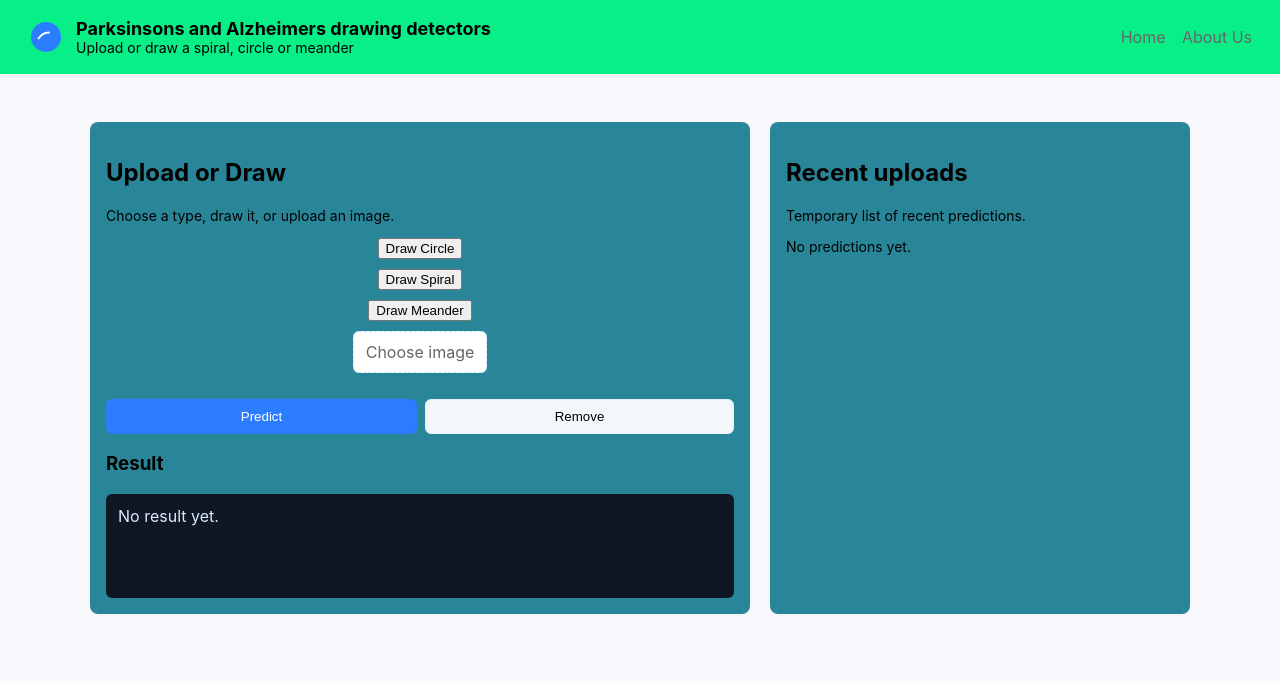
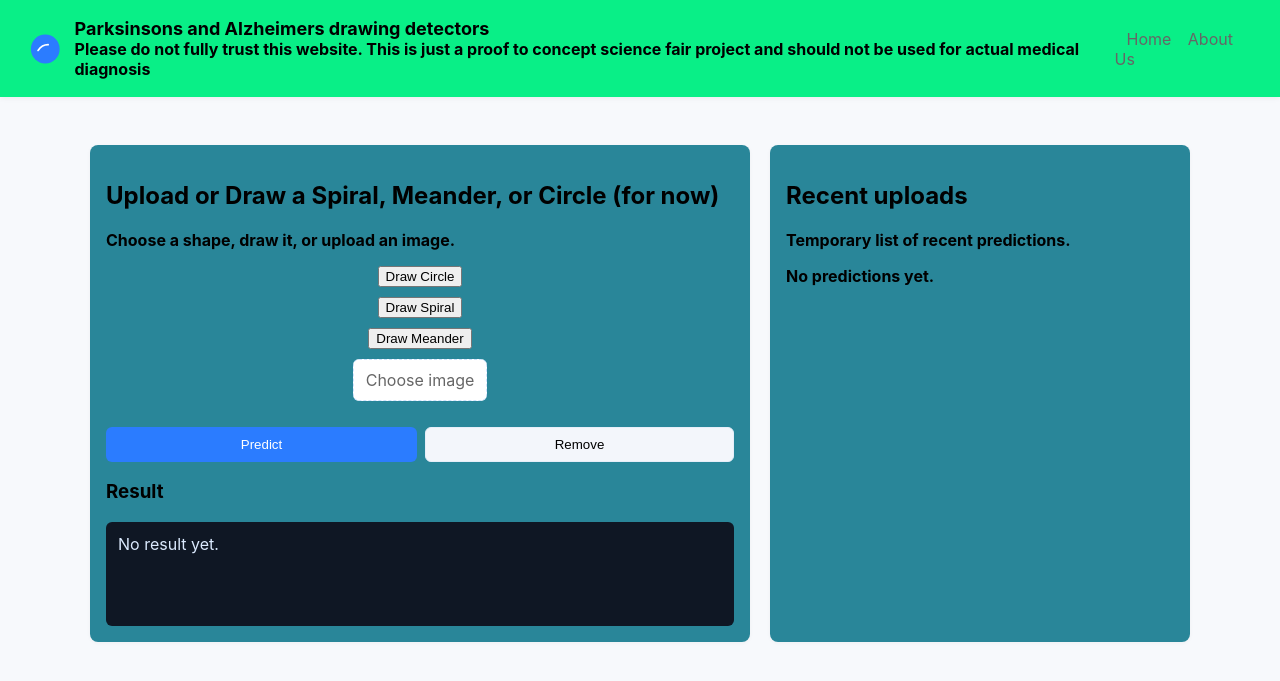
Before and after one commit to DhruvOCE/sciencefairproject_frontend_render-deployment, a Flask app: page / in a window 1280 px wide. Shown: the top 681 px of the page. Run offline with Flask 3, Linux system fonts and the light colour scheme.

Commit message:
Update homepage text and styling for clarity

```diff
--- a/templates/homepage.html
+++ b/templates/homepage.html
@@ -14,7 +14,7 @@
         main{max-width:1100px;margin:28px auto;padding:20px}
         .grid{display:grid;grid-template-columns:1fr 420px;gap:20px}
         .card{background:#07748adb;border-radius:8px;padding:16px;box-shadow:0 1px 4px rgba(0,0,0,.04)}
-        .muted{color:black;font-size:14px}
+        .muted{color:black;font-size:16px;font-weight:bold}
         textarea.code{width:100%;height:280px;font-family:monospace;font-size:13px;padding:12px;border:1px solid #e6eef9;border-radius:6px}
         .controls{display:flex;gap:10px;align-items:center;margin-top:10px}
         button.primary{background:var(--accent);color:#fff;border:0;padding:10px 14px;border-radius:6px;cursor:pointer}
@@ -54,7 +54,7 @@
             </svg>
             <div>
                 <h1>Parksinsons and Alzheimers drawing detectors</h1>
-                <div class="muted">Upload or draw a spiral, circle or meander</div>
+                <div class="muted">Please do not fully trust this website. This is just a proof to concept science fair project and should not be used for actual medical diagnosis</div>
             </div>
         </div>
         <nav>
@@ -66,8 +66,8 @@
     <main>
         <div class="grid">
             <section class="card">
-                <h2>Upload or Draw</h2>
-                <p class="muted">Choose a type, draw it, or upload an image.</p>
+                <h2>Upload or Draw a Spiral, Meander, or Circle (for now)</h2>
+                <p class="muted">Choose a shape, draw it, or upload an image.</p>
 
                 <div class="preview">
                     <button id="uploadCircleBtn" class="uploadBtn">Draw Circle</button>
@@ -256,7 +256,7 @@
                 result.textContent = JSON.stringify(data, null, 2);
 
                 const item = document.createElement('div');
-                item.textContent = `${new Date().toLocaleString()}: ${data.prediction} (score: ${data.score?.toFixed ? data.score.toFixed(3) : data.score})`;
+                item.textContent = `${new Date().toLocaleString()}: ${data.prediction} (confidence: ${data.confidence})`;
                 if(historyEl.textContent === 'No predictions yet.') historyEl.textContent = '';
                 historyEl.prepend(item);
 
```
